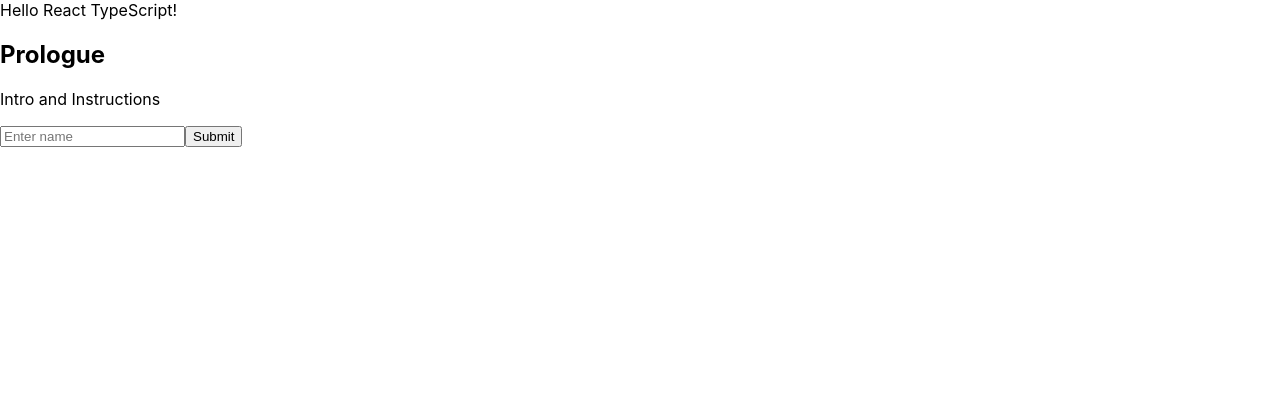
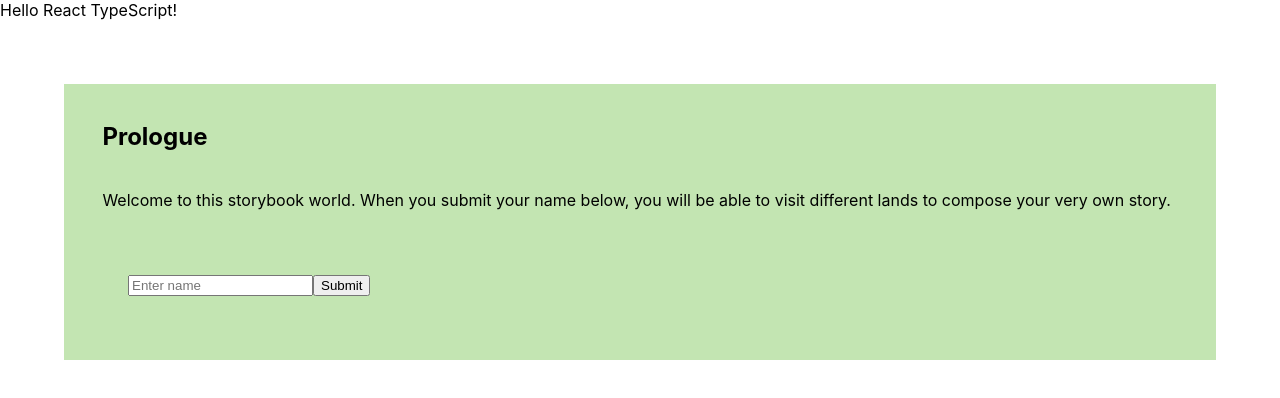
Before and after one commit to franco-ortega/ts-02-storybook, a React (Create React App) app: page /prologue in a window 1280 px wide. Shown: the top 398 px of the page. Built offline with nearby package versions, Linux system fonts and the light colour scheme.

Commit message:
add initial styling to Prologue

```diff
--- a/src/components/app/App.css
+++ b/src/components/app/App.css
@@ -1,38 +1,5 @@
-.App {
-  text-align: center;
+* {
+  box-sizing: border-box;
+  margin: 0;
+  padding: 0;
 }
-
-.App-logo {
-  height: 40vmin;
-  pointer-events: none;
-}
-
-@media (prefers-reduced-motion: no-preference) {
-  .App-logo {
-    animation: App-logo-spin infinite 20s linear;
-  }
-}
-
-.App-header {
-  background-color: #282c34;
-  min-height: 100vh;
-  display: flex;
-  flex-direction: column;
-  align-items: center;
-  justify-content: center;
-  font-size: calc(10px + 2vmin);
-  color: white;
-}
-
-.App-link {
-  color: #61dafb;
-}
-
-@keyframes App-logo-spin {
-  from {
-    transform: rotate(0deg);
-  }
-  to {
-    transform: rotate(360deg);
-  }
-}
--- a/src/components/prologue/Prologue.module.css
+++ b/src/components/prologue/Prologue.module.css
@@ -0,0 +1,17 @@
+.Prologue {
+  background: hsla(100, 50%, 75%, .8);
+  margin: 5vw;
+  display: flex;
+  flex-direction: column;
+}
+
+.Prologue h1 {
+  margin: 3vw;
+}
+.Prologue p {
+  margin: 0 3vw;
+}
+
+.Prologue form {
+  margin: 5vw;
+}
--- a/src/components/prologue/Prologue.tsx
+++ b/src/components/prologue/Prologue.tsx
@@ -1,6 +1,7 @@
 import React from 'react';
 import PropTypes from 'prop-types';
 import { useHistory } from 'react-router';
+import styles from './Prologue.module.css';
 
 interface Props {
   setUserName: React.Dispatch<React.SetStateAction<string>>;
@@ -17,9 +18,13 @@ const Prologue: React.FC<Props> = ({ setUserName }) => {
   };
 
   return (
-    <section>
+    <section className={styles.Prologue}>
       <h1>Prologue</h1>
-      <p>Intro and Instructions</p>
+      <p>
+        Welcome to this storybook world. When you submit your name below,
+        you will be able to visit different lands to compose your very own
+        story.
+      </p>
       <form onSubmit={onNameSubmit}>
         <label htmlFor="user-name">
           <input
```
